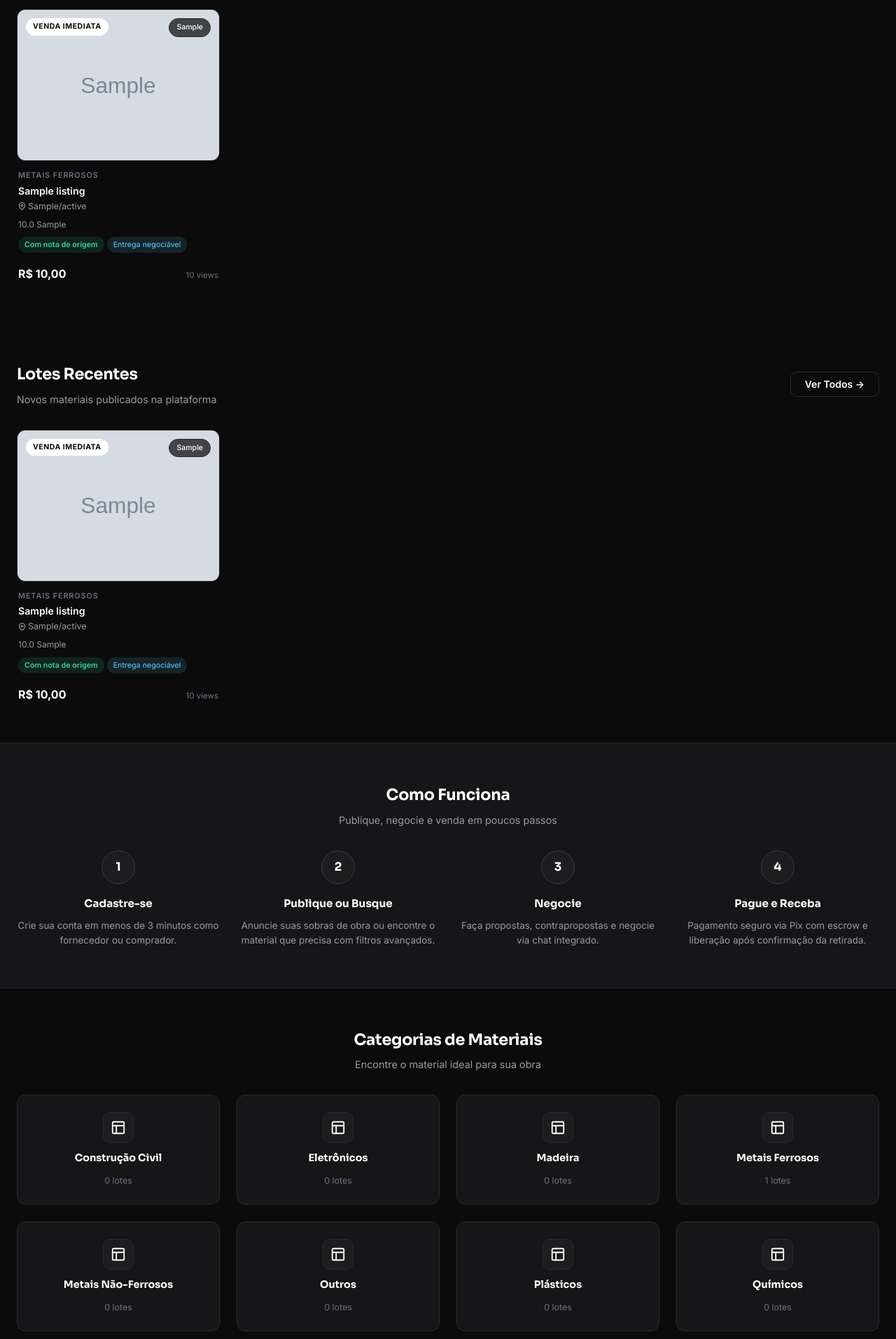
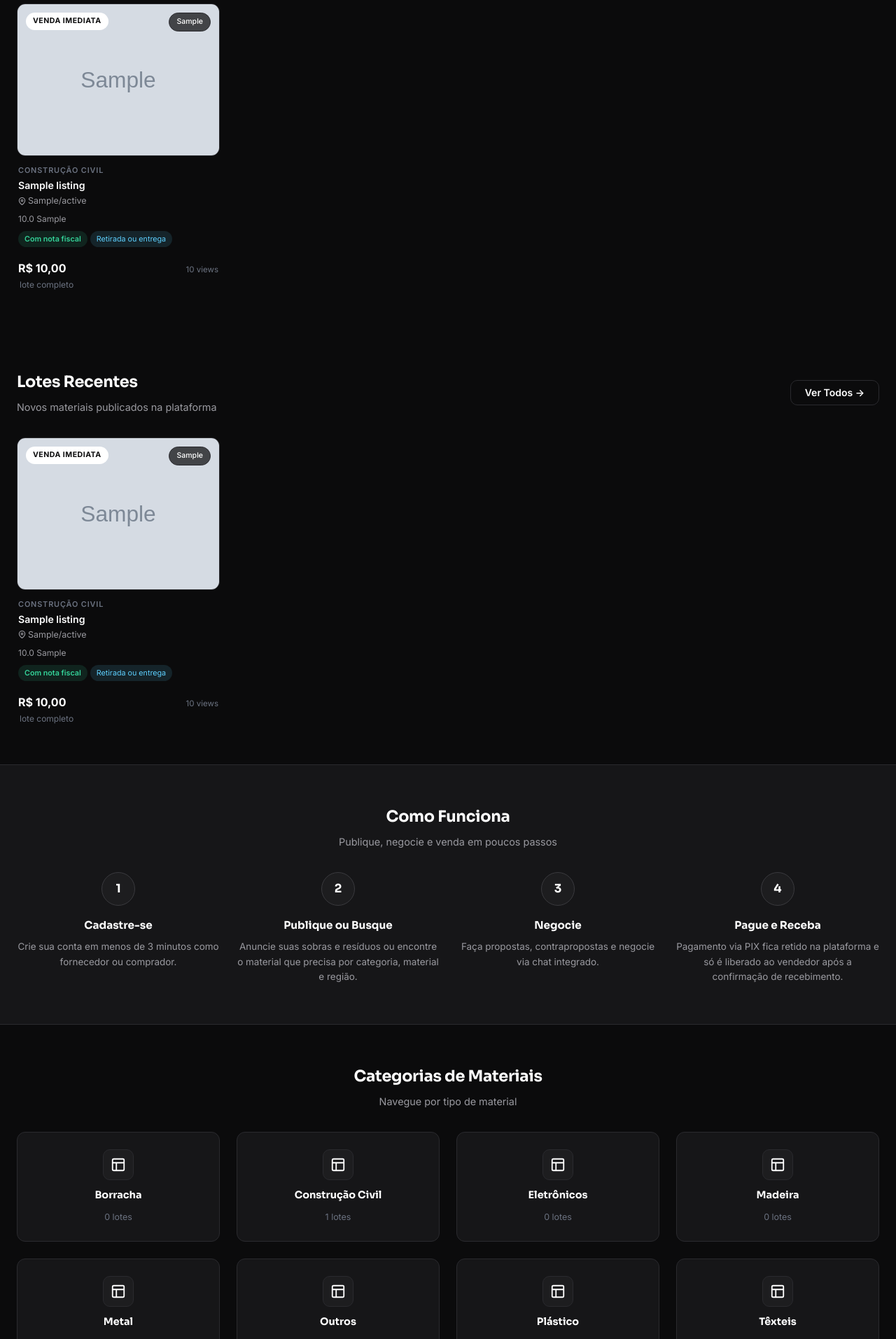
Before and after one commit to TiagoZanini/zanini-scraps, a Flask app: page / in a window 1280 px wide. Shown: the part 1480-3393 px from the top of the page at 70% size. Run offline with Flask 3, Linux system fonts and the light colour scheme; tables that the repository leaves empty hold one stand-in row (values such as "Sample post"); grey boxes marked "Sample" are stand-in pictures; parts of the project's set-up code (start-up, migrations or seed data) failed here and were passed over.

Commit message:
Correções de UX: nota fiscal obrigatória, categorias novas, favoritos com coração, valor total do lote
- Rodapé: remove data/copyright e crédito padrão
- Home/ajuda: 'resíduos' no lugar de 'reciclagem', sem 'logística integrada', sem 'Mercado Pago'/'custódia', entrega explicada
- Nota fiscal de origem obrigatória para publicar/manter anúncio; 'Sem nota declarada' removido
- Entrega 'ambos' -> 'Retirada ou entrega (a combinar)' em card, detalhe e formulários
- Categorias: Construção Civil, Madeira, Metal, Plástico, Borracha, Eletrônicos, Têxteis, Outros (migração funde antigas)
- Filtro Material do marketplace depende da categoria selecionada
- Coração de favoritar no canto dos cards (toggle via fetch, sem reload) e no detalhe
- Valor total do lote (preço x quantidade) no card, detalhe, Comprar Agora e proposta com cálculo automático

Co-Authored-By: Claude Fable 5.1 <noreply@anthropic.com>

```diff
--- a/app.py
+++ b/app.py
@@ -242,10 +242,13 @@ def executar_repasse(tx):
 def inject_globals():
     unread_msgs = 0
     unread_notifs = 0
+    fav_ids = set()
     if current_user.is_authenticated:
         unread_msgs = Message.query.filter_by(receiver_id=current_user.id, is_read=False).count()
         unread_notifs = Notification.query.filter_by(user_id=current_user.id, is_read=False).count()
+        fav_ids = {f.listing_id for f in Favorite.query.filter_by(user_id=current_user.id).all()}
     return dict(
+        fav_ids=fav_ids,
         platform_name='Zanini Scraps',
         current_year=datetime.utcnow().year,
         unread_messages=unread_msgs,
@@ -419,9 +422,12 @@ def marketplace():
 
     pagination = query.paginate(page=page, per_page=app.config['ITEMS_PER_PAGE'], error_out=False)
 
-    materials = db.session.query(Listing.material_type).filter(
-        Listing.status == 'active', Listing.material_type.isnot(None)
-    ).distinct().all()
+    mat_q = db.session.query(Listing.material_type).filter(
+        Listing.status == 'active', Listing.material_type.isnot(None), Listing.material_type != ''
+    )
+    if cat:
+        mat_q = mat_q.filter(Listing.category_id == cat)
+    materials = mat_q.distinct().all()
     materials = sorted(set(m[0] for m in materials if m[0]))
 
     states_list = ['AC', 'AL', 'AP', 'AM', 'BA', 'CE', 'DF', 'ES', 'GO', 'MA', 'MT', 'MS',
@@ -476,6 +482,12 @@ def listing_create():
         status_final = 'draft' if 'draft' in status_values else 'active'
         if _num('price') <= 0:
             flash('Informe um preço válido para o anúncio.', 'danger')
+            return render_template('listings/create.html')
+        if status_final == 'active' and not request.form.get('has_invoice'):
+            flash('Para publicar é obrigatório declarar a nota fiscal de origem do material.', 'danger')
+            return render_template('listings/create.html')
+        if status_final == 'active' and not request.form.get('category_id'):
+            flash('Selecione a categoria do material.', 'danger')
             return render_template('listings/create.html')
         listing = Listing(
             seller_id=current_user.id,
@@ -556,6 +568,10 @@ def listing_edit(uid):
         novo_status = request.form.get('status', listing.status)
         if novo_status in ('active', 'draft'):   # nunca aceitar status arbitrário do form
             listing.status = novo_status
+        if listing.status == 'active' and not listing.has_invoice:
+            db.session.rollback()
+            flash('Para manter o anúncio publicado é obrigatório declarar a nota fiscal de origem.', 'danger')
+            return redirect(url_for('listing_edit', uid=listing.uid))
 
         # Novas imagens (armazenadas no banco)
         files = request.files.getlist('images')
@@ -1377,14 +1393,15 @@ def buy_now(uid):
         flash('Este lote acabou de ser reservado por outro comprador.', 'danger')
         return redirect(url_for('listing_detail', uid=uid))
 
-    commission = listing.price * app.config['COMMISSION_RATE']
+    valor = listing.lot_total
+    commission = valor * app.config['COMMISSION_RATE']
     tx = Transaction(
         listing_id=listing.id,
         buyer_id=current_user.id,
         seller_id=listing.seller_id,
-        gross_amount=listing.price,
+        gross_amount=valor,
         commission=commission,
-        net_amount=listing.price - commission,
+        net_amount=valor - commission,
         payment_status='pending',
         escrow_release_date=datetime.utcnow() + timedelta(days=app.config['ESCROW_RELEASE_DAYS'])
     )
@@ -1640,16 +1657,22 @@ _AUTO_MIGRATE_STMTS = [
 ]
 
 _DEFAULT_CATEGORIES = [
-    ('Metais Ferrosos', 'metais-ferrosos', '🔩'),
-    ('Metais Não-Ferrosos', 'metais-nao-ferrosos', '🥇'),
-    ('Plásticos', 'plasticos', '♳'),
+    ('Construção Civil', 'construcao-civil', '🧱'),
     ('Madeira', 'madeira', '🪵'),
-    ('Construção Civil', 'construcao-civil', '🧱'),
+    ('Metal', 'metal', '🔩'),
+    ('Plástico', 'plastico', '♳'),
+    ('Borracha', 'borracha', '⚫'),
     ('Eletrônicos', 'eletronicos', '💡'),
     ('Têxteis', 'texteis', '🧵'),
-    ('Químicos', 'quimicos', '🧪'),
     ('Outros', 'outros', '📦'),
 ]
+# categorias antigas -> nova (slug antigo: slug novo). Anúncios são remapeados e a antiga removida.
+_CATEGORY_MERGE = {
+    'metais-ferrosos': 'metal',
+    'metais-nao-ferrosos': 'metal',
+    'plasticos': 'plastico',
+    'quimicos': 'outros',
+}
 
 def _run_auto_migrations():
     try:
@@ -1660,16 +1683,25 @@ def _run_auto_migrations():
             db.session.commit()
             app.logger.info('Seed: categorias criadas.')
         else:
-            # corrige nomes sem acento gravados em deploy anterior
             changed = False
-            for name, slug, _icon in _DEFAULT_CATEGORIES:
+            for name, slug, icon in _DEFAULT_CATEGORIES:
                 cat = Category.query.filter_by(slug=slug).first()
-                if cat and cat.name != name:
+                if not cat:
+                    db.session.add(Category(name=name, slug=slug, icon=icon))
+                    changed = True
+                elif cat.name != name:
                     cat.name = name
                     changed = True
             if changed:
                 db.session.commit()
-                app.logger.info('Seed: nomes de categorias corrigidos.')
+            for old_slug, new_slug in _CATEGORY_MERGE.items():
+                old = Category.query.filter_by(slug=old_slug).first()
+                new = Category.query.filter_by(slug=new_slug).first()
+                if old and new and old.id != new.id:
+                    n = Listing.query.filter_by(category_id=old.id).update({'category_id': new.id})
+                    db.session.delete(old)
+                    db.session.commit()
+                    app.logger.info(f'Seed: categoria {old_slug} fundida em {new_slug} ({n} anúncios).')
         outros = Category.query.filter_by(slug='outros').first()
         if outros:
             sem_cat = Listing.query.filter_by(category_id=None).update({'category_id': outros.id})
--- a/static/css/style.css
+++ b/static/css/style.css
@@ -950,3 +950,16 @@ tr:hover td { background: var(--bg-2); }
 .mb-3 { margin-bottom: 1rem; }
 .mb-4 { margin-bottom: 1.5rem; }
 .pb-3 { padding-bottom: 1rem; }
+
+/* favorito (coração no card) */
+.listing-card { position: relative; }
+.fav-heart {
+    position: absolute; top: 10px; right: 10px; z-index: 3;
+    width: 34px; height: 34px; border-radius: 9999px;
+    background: rgba(11,11,12,0.72); border: 1px solid rgba(255,255,255,0.12);
+    color: #fff; display: flex; align-items: center; justify-content: center;
+    cursor: pointer; transition: transform .15s, background .15s, color .15s;
+}
+.fav-heart:hover { transform: scale(1.1); background: rgba(11,11,12,0.9); }
+.fav-heart.is-fav { color: #f87171; }
+.fav-toggle.is-fav .fav-label { color: #f87171; }
--- a/templates/base.html
+++ b/templates/base.html
@@ -83,7 +83,7 @@
             <div class="footer-grid">
                 <div>
                     <div class="footer-brand">{{ platform_name }}</div>
-                    <p class="footer-desc">Marketplace de sobras, excedentes e materiais reaproveitáveis. Compre e venda com segurança, rastreabilidade e pagamento protegido.</p>
+                    <p class="footer-desc">Marketplace de sobras, excedentes e resíduos reaproveitáveis. Compre e venda com segurança, rastreabilidade e pagamento protegido.</p>
                 </div>
                 <div class="footer-col">
                     <h4>Plataforma</h4>
@@ -113,17 +113,27 @@
                     </ul>
                 </div>
             </div>
-            <div class="footer-bottom">
-                <span>&copy; {{ current_year }} Zanini Scraps by Zanini Business</span>
-                <span>Construção Civil &middot; Pagamento Seguro &middot; Logística Integrada</span>
-            </div>
-            <div class="dev-credit">
-                Desenvolvido por Grupo Zanini S.A. &middot; Direitos reservados à Zanini Business &middot; Inventor Tiago Lourenço Zanini
-            </div>
         </div>
     </footer>
 
     <script src="{{ url_for('static', filename='js/app.js') }}"></script>
+    <script>
+    document.addEventListener('click', function(e){
+      var btn = e.target.closest('.fav-toggle');
+      if (!btn) return;
+      e.preventDefault();
+      fetch('/favorite/' + btn.dataset.listing, {method:'POST', headers:{'X-CSRFToken': document.querySelector('meta[name=csrf-token]').content}})
+        .then(function(r){ if (r.status === 401 || r.redirected) { location.href = '/login'; return null; } return r.json(); })
+        .then(function(d){
+          if (!d) return;
+          var on = d.status === 'added';
+          btn.classList.toggle('is-fav', on);
+          var svg = btn.querySelector('svg'); if (svg) svg.setAttribute('fill', on ? 'currentColor' : 'none');
+          var lbl = btn.querySelector('.fav-label'); if (lbl) lbl.textContent = on ? 'Salvo nos favoritos' : 'Salvar nos favoritos';
+          if (btn.classList.contains('fav-heart') && !on && location.pathname.indexOf('/favoritos') === 0) { var card = btn.closest('.listing-card'); if (card) card.remove(); }
+        }).catch(function(){});
+    });
+    </script>
     {% block scripts %}{% endblock %}
 </body>
 </html>
--- a/templates/home.html
+++ b/templates/home.html
@@ -1,13 +1,13 @@
 {% extends "base.html" %}
-{% block title %}{{ platform_name }} - Sobras de Obra e Materiais de Construção Civil{% endblock %}
+{% block title %}{{ platform_name }} - Marketplace de Sobras e Resíduos Reaproveitáveis{% endblock %}
 
 {% block content %}
 <!-- Hero -->
 <section class="hero">
     <div class="container">
-        <p class="hero-subtitle">Marketplace de Reaproveitamento e Reciclagem</p>
+        <p class="hero-subtitle">Marketplace de Reaproveitamento e Resíduos</p>
         <h1>Compre e venda <span>sobras e materiais reaproveitáveis</span><br>com segurança em todo o Brasil</h1>
-        <p>Sobras de obra, excedentes industriais e materiais recicláveis — com rastreabilidade, pagamento protegido e logística integrada.</p>
+        <p>Sobras de obra, excedentes industriais e resíduos reaproveitáveis — com rastreabilidade e pagamento protegido.</p>
         <form class="hero-search" action="{{ url_for('marketplace') }}" method="GET">
             <input type="text" name="q" placeholder="Buscar material, tipo, cidade..." autocomplete="off">
             <button type="submit" class="btn btn-primary btn-lg">Buscar</button>
@@ -107,7 +107,7 @@
             <div class="step-card">
                 <div class="step-number">2</div>
                 <h3>Publique ou Busque</h3>
-                <p>Anuncie suas sobras de obra ou encontre o material que precisa com filtros avançados.</p>
+                <p>Anuncie suas sobras e resíduos ou encontre o material que precisa por categoria, material e região.</p>
             </div>
             <div class="step-card">
                 <div class="step-number">3</div>
@@ -117,7 +117,7 @@
             <div class="step-card">
                 <div class="step-number">4</div>
                 <h3>Pague e Receba</h3>
-                <p>Pagamento seguro via Pix com escrow e liberação após confirmação da retirada.</p>
+                <p>Pagamento via PIX fica retido na plataforma e só é liberado ao vendedor após a confirmação de recebimento.</p>
             </div>
         </div>
     </div>
@@ -127,7 +127,7 @@
 <section class="section">
     <div class="container">
         <h2 class="section-title" style="text-align:center;">Categorias de Materiais</h2>
-        <p class="section-subtitle" style="text-align:center;">Encontre o material ideal para sua obra</p>
+        <p class="section-subtitle" style="text-align:center;">Navegue por tipo de material</p>
         <div class="grid grid-4">
             {% for cat in categories %}
             <a href="{{ url_for('marketplace', category=cat.id) }}" class="category-card">
--- a/templates/listings/_card.html
+++ b/templates/listings/_card.html
@@ -23,6 +23,11 @@
         </span>
         {% endif %}
     </a>
+    {% if current_user.is_authenticated and current_user.id != listing.seller_id %}
+    <button type="button" class="fav-heart fav-toggle {{ 'is-fav' if listing.id in fav_ids }}" data-listing="{{ listing.id }}" title="Salvar nos favoritos" aria-label="Salvar nos favoritos">
+        <svg xmlns="http://www.w3.org/2000/svg" width="18" height="18" viewBox="0 0 24 24" fill="{{ 'currentColor' if listing.id in fav_ids else 'none' }}" stroke="currentColor" stroke-width="2" stroke-linecap="round" stroke-linejoin="round"><path d="M20.84 4.61a5.5 5.5 0 0 0-7.78 0L12 5.67l-1.06-1.06a5.5 5.5 0 0 0-7.78 7.78l1.06 1.06L12 21.23l7.78-7.78 1.06-1.06a5.5 5.5 0 0 0 0-7.78z"/></svg>
+    </button>
+    {% endif %}
     <div class="listing-card-body">
         {% if listing.category %}
         <div class="listing-card-category">{{ listing.category.name }}</div>
@@ -41,23 +46,24 @@
         </div>
         <div class="listing-card-badges">
             {% if listing.has_invoice %}
-            <span class="tag-invoice">Com nota de origem</span>
-            {% else %}
-            <span class="tag-no-invoice">Sem nota declarada</span>
+            <span class="tag-invoice">Com nota fiscal</span>
             {% endif %}
             {% if listing.delivery_type == 'retirada' %}
             <span class="tag-delivery">Retirada no local</span>
             {% elif listing.delivery_type == 'entrega' %}
             <span class="tag-delivery">Entrega pelo vendedor</span>
             {% else %}
-            <span class="tag-delivery">Entrega negociável</span>
+            <span class="tag-delivery">Retirada ou entrega</span>
             {% endif %}
         </div>
         <div class="listing-card-price">
             <div>
+                {% if listing.price_type == 'por_unidade' %}
+                <span class="price">{{ (listing.price * listing.quantity)|brl }}</span>
+                <div class="unit" style="display:block;">{{ listing.price|brl }} / {{ listing.unit }}</div>
+                {% else %}
                 <span class="price">{{ listing.price|brl }}</span>
-                {% if listing.price_type == 'por_unidade' %}
-                <span class="unit">/ {{ listing.unit }}</span>
+                <div class="unit" style="display:block;">lote completo</div>
                 {% endif %}
             </div>
             <span class="views">{{ listing.views }} views</span>
--- a/templates/listings/marketplace.html
+++ b/templates/listings/marketplace.html
@@ -20,7 +20,7 @@
                 </div>
                 <div class="filter-section">
                     <div class="filter-title">Categoria</div>
-                    <select name="category" class="form-control">
+                    <select name="category" class="form-control" onchange="this.form.querySelector('[name=material]').value='';this.form.submit()">
                         <option value="">Todas</option>
                         {% for cat in categories %}
                         <option value="{{ cat.id }}" {{ 'selected' if request.args.get('category') == cat.id|string }}>{{ cat.name }}</option>
@@ -28,8 +28,8 @@
                     </select>
                 </div>
                 <div class="filter-section">
-                    <div class="filter-title">Material</div>
-                    <select name="material" class="form-control">
+                    <div class="filter-title">Material {% if request.args.get('category') %}<span style="color:var(--text-muted);font-weight:400;">(da categoria)</span>{% endif %}</div>
+                    <select name="material" class="form-control" onchange="this.form.submit()">
                         <option value="">Todos</option>
                         {% for m in materials %}
                         <option value="{{ m }}" {{ 'selected' if request.args.get('material') == m }}>{{ m }}</option>
```
Also changed, not shown: modules/models.py (+7 -0 lines), templates/listings/create.html (+7 -7 lines), templates/listings/detail.html (+43 -22 lines), templates/listings/edit.html (+4 -4 lines), templates/pages/ajuda.html (+5 -5 lines).
